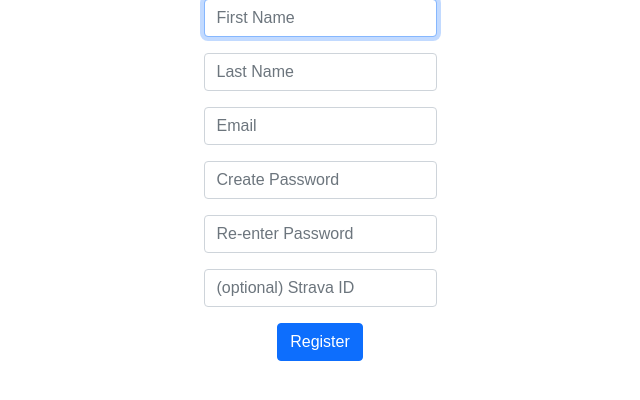
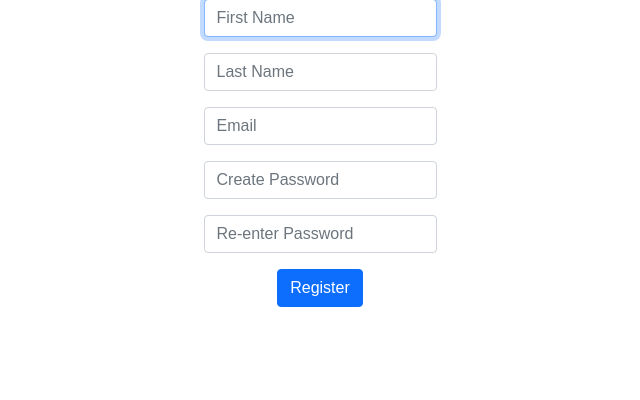
Before and after one commit to vsuraj156/RunMate, a Flask app: page /register in a window 1280 px wide. Shown: the part 115-515 px from the top of the page, without its empty margins (320-960 px from the left). Run offline with Flask 2, Linux system fonts and the light colour scheme; some libraries are stand-ins or nearby versions.

Commit message:
changes to register

```diff
--- a/app.py
+++ b/app.py
@@ -199,12 +199,8 @@ def register():
 
     # check that username does not already exist
     if len(db.execute("SELECT email FROM users WHERE email == ?", email)) == 0:
-        # SQL insert statement is slightly different based on whether
-        #   or not the user gave their Strava id
-        if not strava:
-            db.execute("INSERT INTO users (first_name, last_name, email, hash) VALUES (?, ?, ?, ?)", first_name, last_name, email, hashed_pw)
-        else:
-            db.execute("INSERT INTO users (first_name, last_name, email, hash, strava) VALUES (?, ?, ?, ?, ?)", first_name, last_name, email, hashed_pw, strava)
+        # SQL insert statement
+        db.execute("INSERT INTO users (first_name, last_name, email, hash) VALUES (?, ?, ?, ?)", first_name, last_name, email, hashed_pw)
         return redirect("/")
 
     # if we get here, that means the username already existed.
--- a/templates/register.html
+++ b/templates/register.html
@@ -21,9 +21,6 @@
         <div class="mb-3">
             <input class="form-control mx-auto w-auto" name="confirmation" placeholder="Re-enter Password" type="password" required>
         </div>
-        <div class="mb-3">
-            <input autocomplete="off" autofocus class="form-control mx-auto w-auto" name="strava" placeholder="(optional) Strava ID" type="text">
-        </div>
         <button class="btn btn-primary" type="submit">Register</button>
     </form>
     <br>
```
